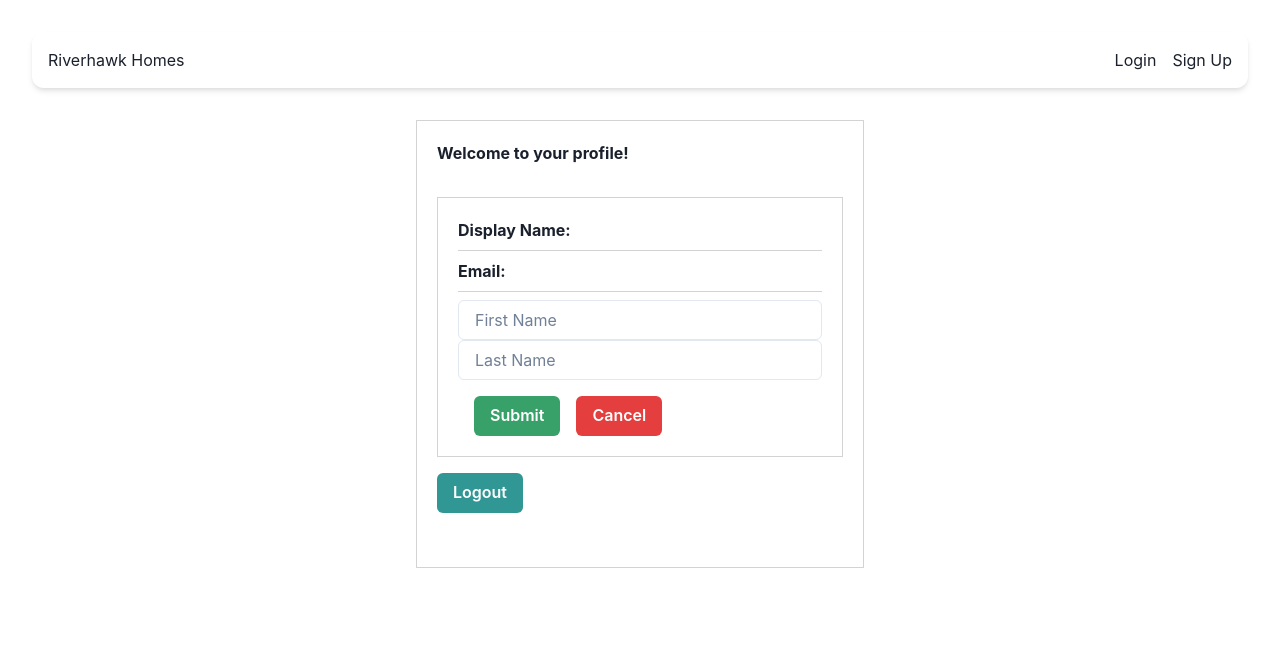
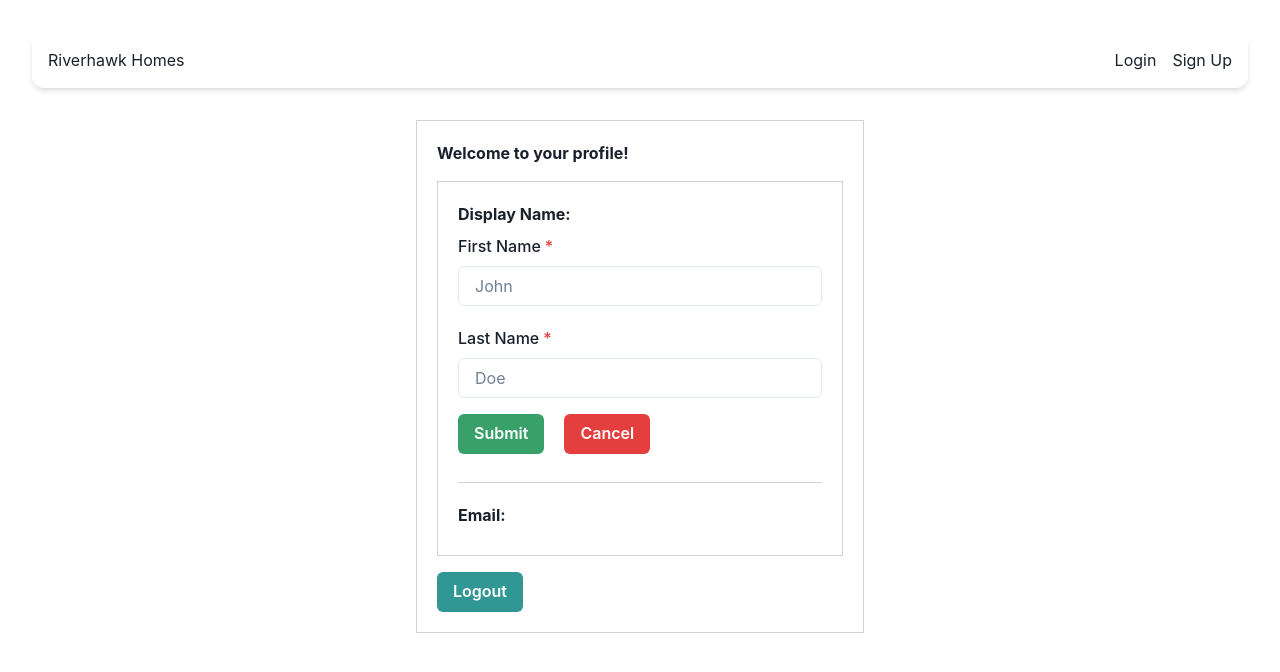
Before and after one commit to anthonyliang-8/riverhawk-homes, a React (Vite) app: page /profile in a window 1280 px wide. Both pictures are taken after a click on the button "Change Name". Shown: the top 672 px of the page. Built offline with nearby package versions, Linux system fonts and the light colour scheme; no server answers.

Commit message:
changed formatting of name change form

```diff
--- a/src/pages/ProfilePage.jsx
+++ b/src/pages/ProfilePage.jsx
@@ -2,12 +2,15 @@ import React, { useState, useEffect } from 'react';
 import { useNavigate } from "react-router-dom";
 import { onAuthStateChanged, signOut, updateProfile } from 'firebase/auth';
 import { auth } from '../Firebase';
+import '../css/styles.css'
 import {
   Text,
   Box,
   Button,
   useToast,
   Input,
+  FormControl,
+  FormLabel,
 } from "@chakra-ui/react";
 
 const ProfilePage = () => {
@@ -36,7 +39,8 @@ const ProfilePage = () => {
     return unsubscribe;
   }, []);
 
-  // sign the user out and redirects them to the home page
+  // QUALITY OF LIFE TODO: Make window reload before toast pop up
+  // sign the user out and redirect them to the home page
   const handleLogout = async () => {
     setIsLoading(true);
 
@@ -67,7 +71,8 @@ const ProfilePage = () => {
 
   // concats the first and last name into a display name
   // and then alerts the user to a success or failure
-  const handleNameChange = async () => {
+  const handleNameChange = async (e) => {
+    e.preventDefault();
     setIsLoading(true);
     try {
       await updateProfile(auth.currentUser, {
@@ -96,43 +101,50 @@ const ProfilePage = () => {
       setIsLoading(false);
     }
   };
-  // QUALITY OF LIFE: Make window reload before toast pop up
+
   // handles the displaying of the welcome message, info, changes, and logout button
   // also contains the forms that are hidden/shown when a change button is pressed
   return (
-    <Box maxW="md" mx="auto" mt={8} border={'1px solid lightgrey'} h={'md'} padding={5}>
+    <Box maxW="md" mx="auto" mt={8} border={'1px solid lightgrey'} padding={5}>
       <Text mx="auto"><b>Welcome to your profile!</b></Text>
 
-      <Box maxW="md" mx="auto" mt={8} border={'1px solid lightgrey'} padding={5}>
-        <Text borderBottom="1px solid lightgrey" pb={2} mb={2}>
+      <Box maxW="md" ml="auto" mt={4} border={'1px solid lightgrey'} padding={5}>
+        <Text pb={3}>
           <b>Display Name:</b> {displayName}
-        </Text>
-        <Text borderBottom="1px solid lightgrey" pb={2} mb={2}>
-          <b>Email:</b> {email}
-        </Text>
+          {!hideNameForm ? (
+            <form onSubmit={handleNameChange}>
+              <FormControl isRequired>
+                <FormLabel mt={2}>First Name</FormLabel>
+                  <Input value={firstName} placeholder="John"
+                    onChange={(e) => setFirstName(e.target.value)}/>
+              </FormControl>
 
-        {!hideNameForm ? (
-          <Box>
-            <Input value={firstName} placeholder="First Name"
-              onChange={(e) => setFirstName(e.target.value)}/>
-            <Input value={lastName} placeholder="Last Name"
+              <FormControl isRequired>
+                <FormLabel mt={5}>Last Name</FormLabel>
+                  <Input value={lastName} placeholder="Doe"
                     onChange={(e) => setLastName(e.target.value)} />
-            <Button ml={4} mt={4} type="button" colorScheme="green"
-              onClick={handleNameChange} isLoading={isLoading}>
+              </FormControl>
+
+              <Button ml="auto" mt={4} type="submit" colorScheme="green" isLoading={isLoading}>
                 Submit
               </Button>
-            <Button mx={4} mt={4} type="button" colorScheme="red"
+
+              <Button ml={5} mt={4} type="cancel" colorScheme="red"
                 onClick={() => setHideNameForm(true)} isLoading={isLoading}>
                 Cancel
               </Button>
-          </Box>
+            </form>
             ) : (
-          <Button ml={4} mt={4} type="button" colorScheme="teal"
+            <Button ml={4} size="xs" type="button" colorScheme="teal"
               onClick={() => setHideNameForm(false)}>
               Change Name
             </Button>
             )
           }
+        </Text>
+        <Text borderTop="1px solid lightgrey" mt={4} pt={5} mb={2}>
+          <b>Email:</b> {email}
+        </Text>
       </Box>
 
       <Button mx="auto" mt={4} type="button"
@@ -150,7 +162,6 @@ To be implemented in the future
   onClick={handlePasswordChange} isLoading={isLoading}>
   Change Password
 </Button>
-
 */
 
 export default ProfilePage;
```
Lines whose indentation alone changed are shown as unchanged.
